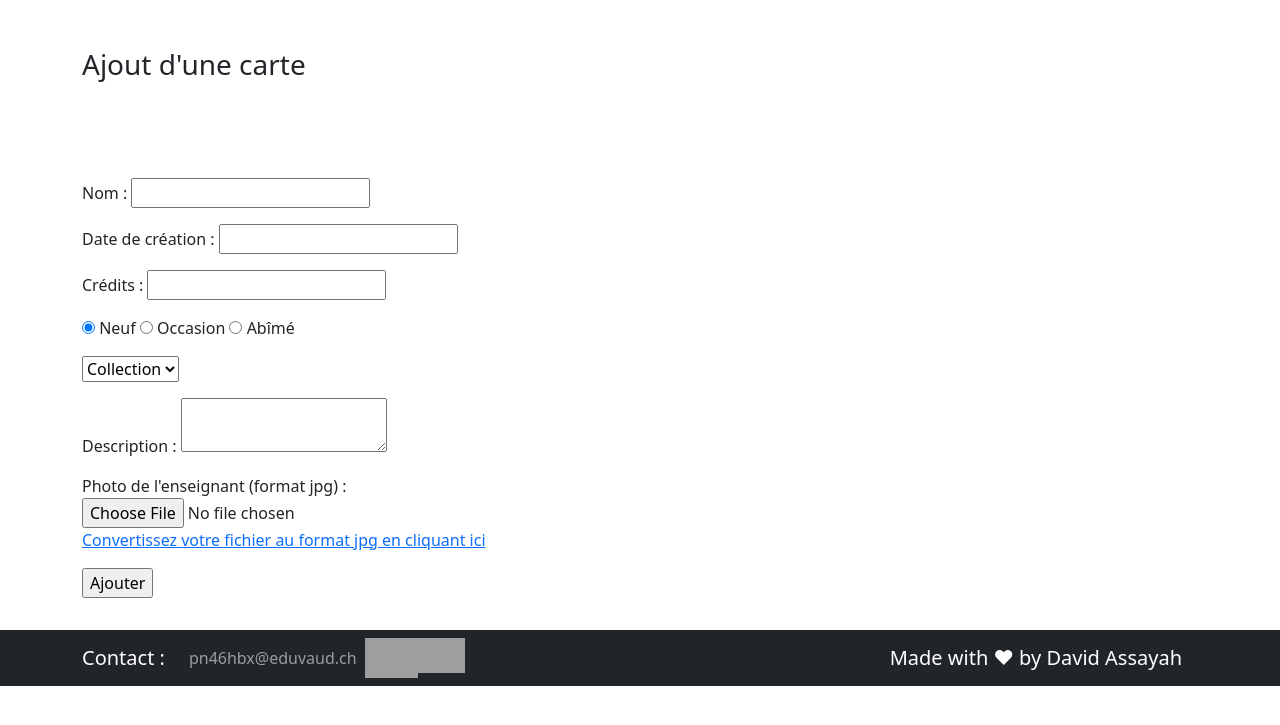
After one commit to davassayah/TPI_David_Assayah_2023, a PHP site: page /addCard.php in a window 1280 px wide. The commit adds this page. Shown: the top 725 px of the page. Run offline with PHP 8.4, Linux system fonts and the light colour scheme; data that the repository does not hold is empty; some libraries are stand-ins or nearby versions; grey boxes are pictures that could not be loaded.

Commit message:
design de la page permettant d'ajouter une carte conformément à la maquette prévue

```diff
--- /dev/null
+++ b/addCard.php
@@ -0,0 +1,110 @@
+<?php
+
+?>
+
+<!DOCTYPE html>
+<html lang="fr">
+
+<head>
+    <meta charset="UTF-8">
+    <meta http-equiv="X-UA-Compatible" content="IE=edge">
+    <meta name="viewport" content="width=device-width, initial-scale=1">
+    <link href="./css/style.css" rel="stylesheet">
+    <link href="https://cdn.jsdelivr.net/npm/bootstrap@5.3.0-alpha3/dist/css/bootstrap.min.css" rel="stylesheet" integrity="sha384-KK94CHFLLe+nY2dmCWGMq91rCGa5gtU4mk92HdvYe+M/SXH301p5ILy+dN9+nJOZ" crossorigin="anonymous">
+    <script src="https://code.jquery.com/jquery-3.6.4.js" integrity="sha256-a9jBBRygX1Bh5lt8GZjXDzyOB+bWve9EiO7tROUtj/E=" crossorigin="anonymous"></script>
+    <link rel="stylesheet" href="https://cdn.datatables.net/1.13.4/css/jquery.dataTables.css" />
+    <script src="https://cdn.datatables.net/1.13.4/js/jquery.dataTables.js"></script>
+    <title>Echange de cartes à collectionner</title>
+</head>
+
+<body>
+    <fieldset class="help mb-3 mt-5">
+        <div class="container">
+            <div class="user-body">
+                <form action="#" method="post" id="form" enctype="multipart/form-data">
+                    <h3>Ajout d'une carte</h3>
+                    <br>
+                    <p style="color:red;">
+                        <?php if (isset($errorOrValidationMessage)) {
+                            echo $errorOrValidationMessage;
+                        } ?>
+                    </p>
+                    <p>
+                        <br><br>
+                        <label for="name">Nom :</label>
+                        <input type="text" name="name" id="name" value=<?php if (isset($name)) echo $name ?>>
+                        <span id="show-error">
+                            <?= array_key_exists("name", $errors) && $errors["name"] ? '<p style="color:red;">' . $errors["name"] . '</p>' : '' ?>
+                        </span>
+                    </p>
+                    <p>
+                        <label for="date">Date de création :</label>
+                        <input type="text" name="date" id="date" value=<?php if (isset($date)) echo $date ?>>
+                        <span id="show-error">
+                            <?= array_key_exists("date", $errors) && $errors["date"] ? '<p style="color:red;">' . $errors["date"] . '</p>' : '' ?>
+                        </span>
+                    </p>
+                    </p>
+                    <p>
+                    <p>
+                        <label for="credits">Crédits :</label>
+                        <input type="text" name="credits" id="credits" value=<?php if (isset($credits)) echo $credits ?>>
+                    </p>
+                    <span id="show-error">
+                        <?= array_key_exists("credits", $errors) && $errors["credits"] ? '<p style="color:red;">' . $errors["credits"] . '</p>' : '' ?>
+                    </span>
+                    </p>
+                    <p>
+                        <input type="radio" id="neuf" name="neuf" value="N" checked>
+                        <label for="neuf">Neuf</label>
+                        <input type="radio" id="occasion" name="occasion" value="O">
+                        <label for="occasion">Occasion</label>
+                        <input type="radio" id="abime" name="abime" value="A">
+                        <label for="genre3">Abîmé</label>
+                        <span id="show-error">
+                            <?= array_key_exists("condition", $errors) && $errors["condition"] ? '<p style="color:red;">' . $errors["condition"] . '</p>' : '' ?>
+                        </span>
+                    </p>
+                    <p>
+                        <label style="display: none" for="collection"></label>
+                        <select name="collection" id="collection">
+                            <option value="">Collection</option>
+                            <?php
+                            $html = "";
+                            foreach ($collections as $collection) {
+
+                                $html .= "<option value='" . $collection["idCollection"]  . "'>"  . ($collection["colName"]) . "</option>";
+                            }
+                            echo $html;
+                            ?>
+                        </select>
+                    </p>
+                    <span id="show-error">
+                        <?= array_key_exists("collection", $errors) && $errors["collection"] ? '<p style="color:red;">' . $errors["collection"] . '</p>' : '' ?>
+                    </span>
+                    <p>
+                        <label for="description">Description :</label>
+                        <textarea name="description" id="description"></textarea>
+                    </p>
+                    <p>
+                        <label for="downloadImg">Photo de l'enseignant (format jpg) :</label>
+                        <br>
+                        <input type="file" name="downloadImg" id="downloadImg" />
+                        <br>
+                        <a href="https://convertio.co/fr/convertisseur-jpg/">Convertissez votre fichier au format jpg en cliquant ici</a>
+                        <span id="show-error">
+                            <?= array_key_exists("downloadImg", $errors) && $errors["downloadImg"] ? '<p style="color:red;">' . $errors["downloadImg"] . '</p>' : '' ?>
+                        </span>
+                    </p>
+                    <p>
+                        <input type="submit" value="Ajouter">
+                    </p>
+                </form>
+    </fieldset>
+    </div>
+    </div>
+</body>
+
+</html>
+
+<?php include("footer.php"); ?>
--- a/cardDetails.php
+++ b/cardDetails.php
@@ -25,11 +25,11 @@
                 echo "Nom de la carte : " . $OneCard["carName"] ."<br>" .
                 "Date de création : " . $OneCard["carDate"] . "<br>" .
                 "Crédits : " . $OneCard["carCredits"] . "<br>";
-                if ($OneCard["cardCondition"] == "N") {
+                if ($OneCard["carCondition"] == "N") {
                     echo "Etat :" . '<img style="margin-left: 1vw;" height="20em" src="./img/neuf.png" alt="neuf symbole">';
                 } else if ($OneCard["carCondition"] == "O") {
                     echo  "Etat :" . '<img style="margin-left: 1vw;" height="20em" src="./img/occasion.png" alt="occasion symbole">';
-                } else if ($OneTeacher["teaGender"] == "A") {
+                } else if ($OneCard["carCondition"] == "A") {
                     echo "Etat :" . '<img style="margin-left: 1vw;" height="20em" src="./img/abîmé.png" alt="abîmé symbole">';
                 }
                 "Description : " . $OneCard["carDescription"] ?>
```
Also changed, not shown: 1 other file.
